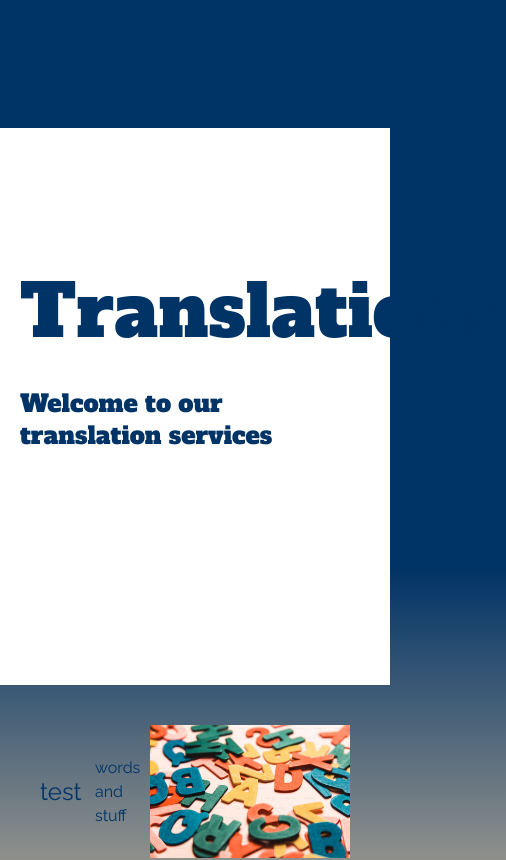
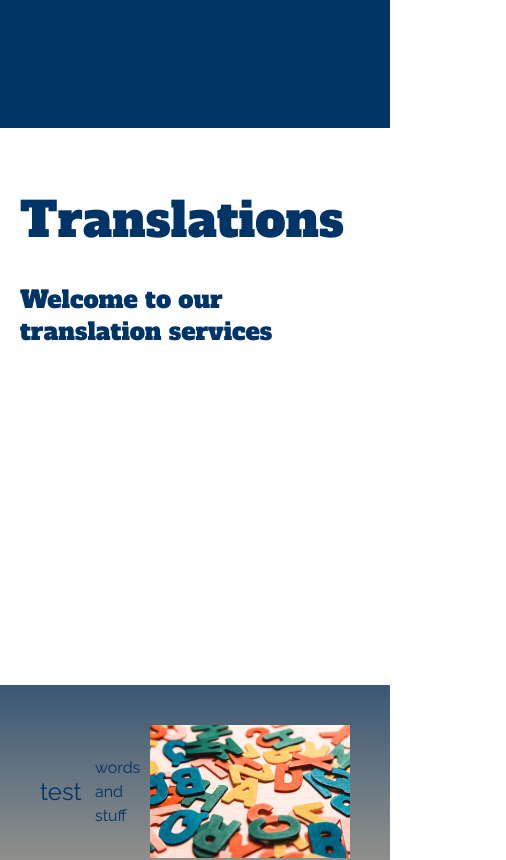
Before and after one commit to pirateking92/medysite, a Next.js app: page /translation in a window 390 px wide. Shown: the top 860 px of the page, 506 px wide, since content can reach past the window. Built offline with nearby package versions, Linux system fonts and the light colour scheme.

Commit message:
slight changes to translation page that I hope work on actual mobiles. will check

```diff
--- a/src/app/layout.tsx
+++ b/src/app/layout.tsx
@@ -12,12 +12,14 @@ const headingFont = Alfa_Slab_One({
   subsets: ["latin"],
   weight: ["400"],
   variable: "--font-headingFont",
+  display: "swap",
 });
 
 const bodyFont = Raleway({
   subsets: ["latin"],
   weight: ["400", "700"],
   variable: "--font-bodyfont",
+  display: "swap",
 });
 
 export const metadata: Metadata = {
--- a/src/app/translation/page.tsx
+++ b/src/app/translation/page.tsx
@@ -5,9 +5,8 @@ export default function TranslationPage() {
   return (
     <SmokeFadeIn visibleOnLoad={false}>
       <>
-        <div className=" flex flex-col justify-start pt-32 items-start h-[66vh] w-full bg-[url(/chatBubble.png)] bg-no-repeat bg-cover">
-          {" "}
-          <h1 className="text-7xl text-left m-5">Translations</h1>
+        <div className="flex flex-col justify-start pt-12 sm:pt-32 items-start h-[66vh] bg-[url(/chatBubble.png)] bg-no-repeat bg-cover">
+          <h1 className="text-5xl sm:text-7xl text-left m-5">Translations</h1>
           <h2 className="text-2xl text-left m-5">
             Welcome to our translation services
           </h2>
```
